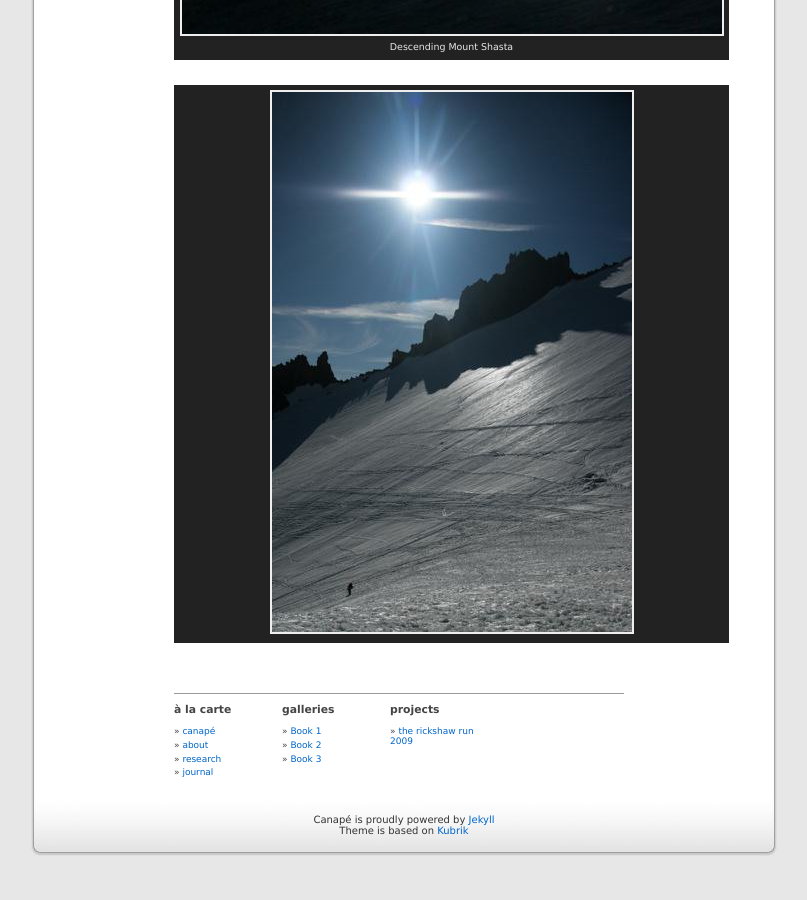
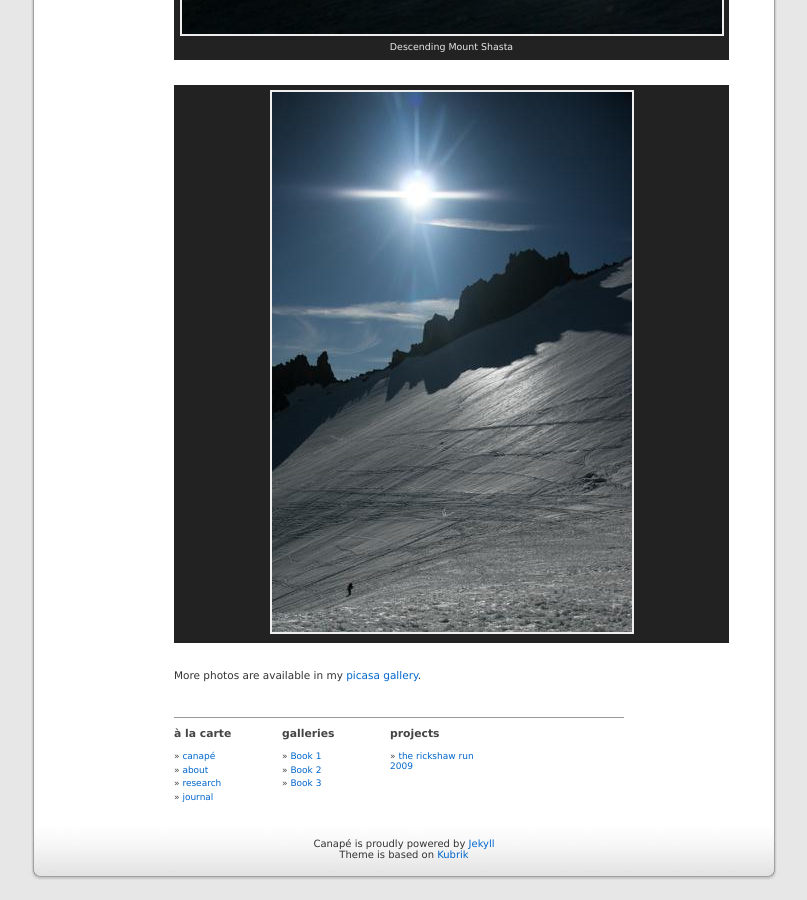
Before and after one commit to fikovnik/fikovnik.github.com, a Jekyll site: the page built from canape/galleries/book2.md, in a window 1280 px wide and 900 px high, scrolled down 3292 px. Shown: the whole window, without its empty margins (236-1043 px from the left). Built offline with Jekyll 4.4.1, drawn with Linux system fonts in a browser that asks for light colours; before the commit the page ends 4168 px from its top, so only the background shows below that.

Commit message:
Added link to picas gallery.

```diff
--- a/canape/_layouts/gallery.html
+++ b/canape/_layouts/gallery.html
@@ -5,3 +5,5 @@
 {% for photo in page.photos %}
   {% include gallery_item.html %}
 {% endfor %}
+
+More photos are available in my <a href="https://plus.google.com/photos/108299041717917438160/albums?banner=pwa&gpsrc=pwrd1">picasa gallery</a>.
```
